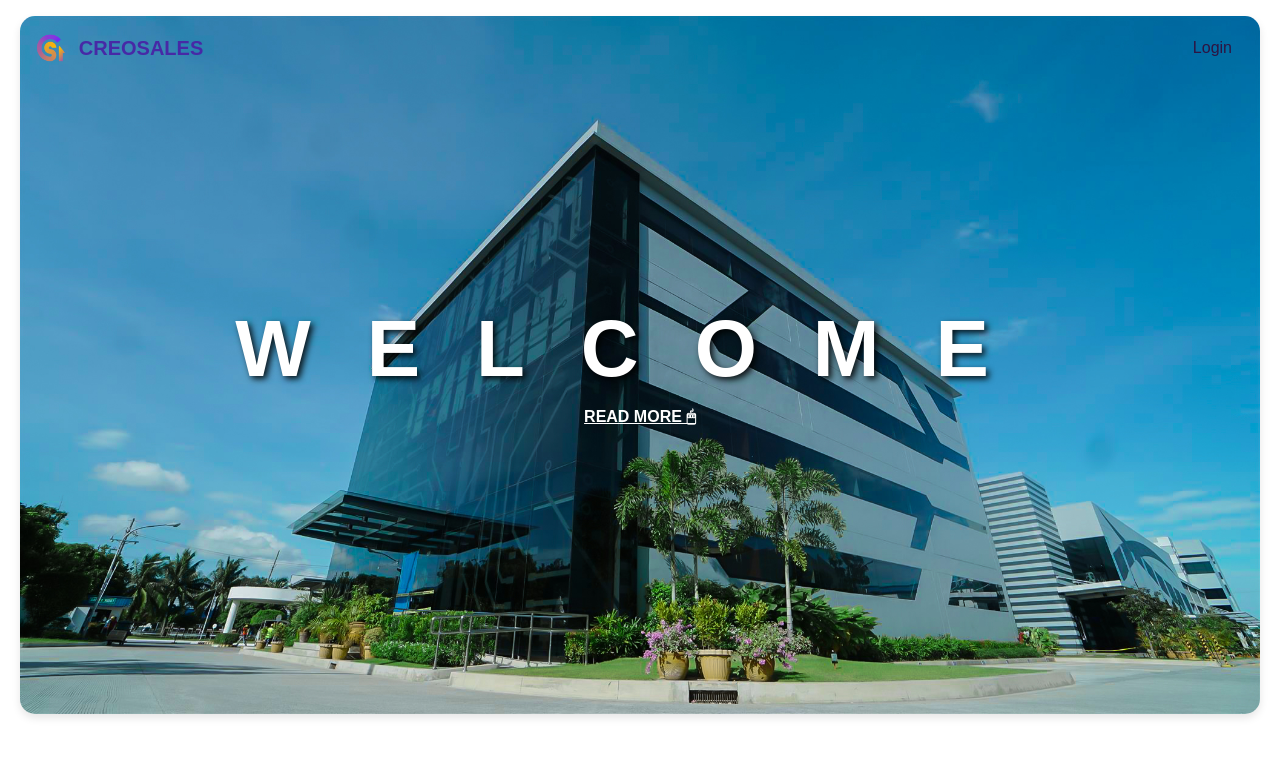
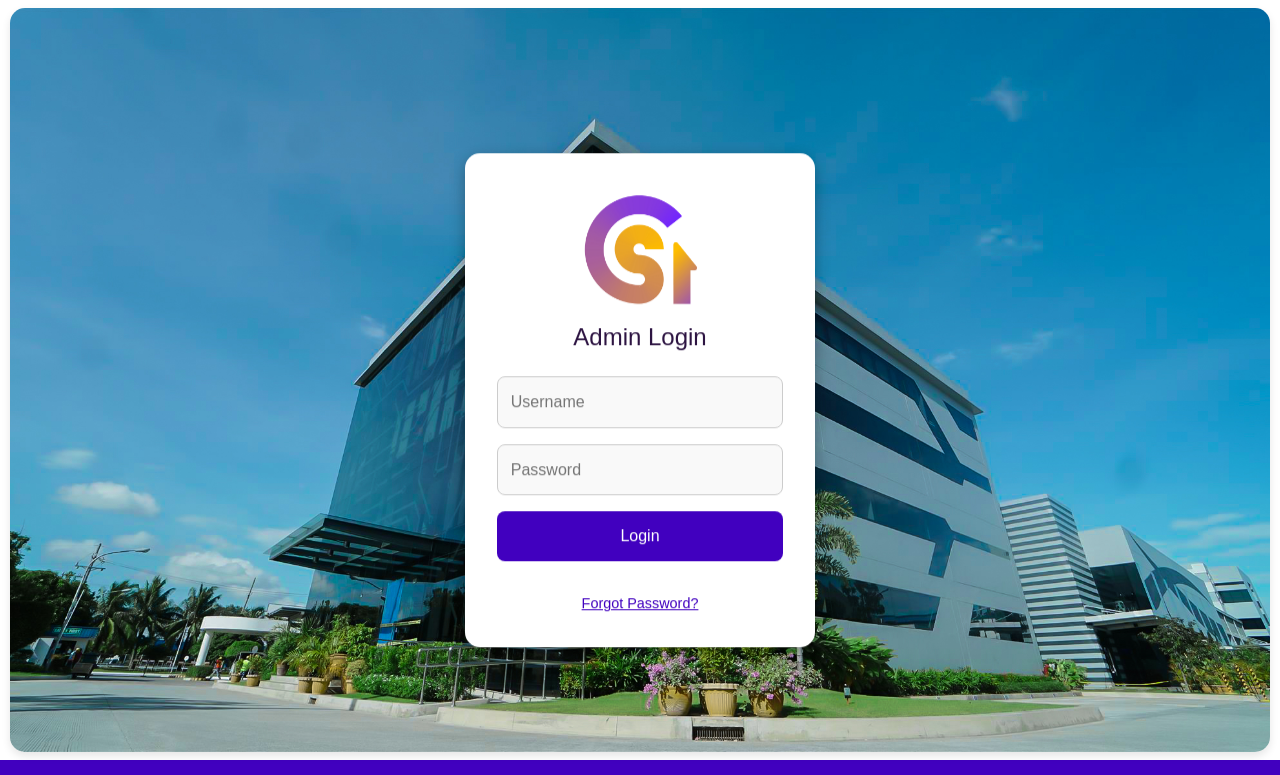
Before and after one commit to parodez/Creosales, a PHP site: page / in a window 1280 px wide. Shown: the top 775 px of the page. Run offline with PHP 8.4, Linux system fonts and the light colour scheme.

Commit message:
refactor: changed the landing page to be admin-focused
The previous landing page was customer-focused resulting in inefficient login process

```diff
--- a/assets/index/index.css
+++ b/css/index.css
@@ -12,7 +12,7 @@ body {
     padding: 0;
     display: flex;
     flex-direction: column;
-    min-height: 100vh;
+    min-height: 50vh;
     overflow-x: hidden;
 }
 
@@ -20,30 +20,9 @@ body {
     flex: 1;
     display: flex;
     flex-direction: column;
-    margin: auto;
+    /* margin: auto; */
     width: 100%;
-    max-width: auto;
-
-}
-
-.header {
-    position: fixed;
-    top: 0;
-    width: 100%;
-    height: 12%;
-    z-index: 1000;
-    padding-top: 10px;
-    padding: 1rem 2rem;
-    display: flex;
-    justify-content: space-between;
-    align-items: center;
-    background: transparent;
-    transition: background 0.3s, backdrop-filter 0.3s;
-}
-
-.header.scrolled {
-    background: rgb(255, 255, 255);
-    backdrop-filter: blur(3px);
+    height: auto;
 }
 
 .logo {
@@ -98,15 +77,19 @@ nav a:hover {
 
 .hero {
     position: relative;
-    width: calc(100% - 20px);
+    width: 100%;
+    height: 93vh;
     margin: 0 auto;
     padding: 0 10px;
     box-sizing: border-box;
-    margin-top: 1rem;
+    margin-top: 1vh;
+    margin-bottom: 1vh;
 }
 
 .hero-container {
     width: 100%;
+    height: 100%;
+    position: relative;
     border-radius: 15px;
     overflow: hidden;
     box-shadow: 0 4px 8px rgba(0, 0, 0, 0.1);
@@ -114,89 +97,11 @@ nav a:hover {
 
 .hero img {
     width: 100%;
-    height: auto;
+    height: 100%;
     display: block;
-    object-fit: fill;
-}
-
-.hero-content {
-    position: absolute;
-    top: 50%;
-    left: 50%;
-    transform: translate(-50%, -50%);
-    text-align: center;
-    color: white;
-    z-index: 2;
-}
-
-.hero h1 {
-    font-size: 5rem;
-    margin-bottom: 0.5rem;
-    font-weight: bold;
-    text-shadow: 3px 3px 6px rgba(0, 0, 0, 0.871);
-    color: #ffffff;
-    letter-spacing: 3.5rem;
-}
-
-.hero .read-more {
-    text-align: center;
-    text-transform: uppercase;
-    color: #ffffff;
-    font-size: 1rem;
-    font-weight: bold;
-    text-decoration: underline;
-    cursor: pointer;
-}
-
-.hero .read-more:hover {
-    color: rgba(255, 255, 255, 0.8);
-}
-
-.about {
-    width: calc(100% - 20px);
-    margin: 0 auto;
-    padding: 4rem 2rem;
-    display: flex;
-    flex-direction: column;
-    align-items: stretch;
-    background: #ffffff;
-}
-
-.about-top {
-    display: flex;
-    flex-direction: row;
-    gap: 2rem;
-    align-items: flex-start;
-}
-
-.about-content {
-    flex: 1;
-    max-width: 50%;
-}
-
-.about-content h2 {
-    font-size: 2rem;
-    margin-bottom: 1rem;
-    color: #2D1442;
-}
-
-.about-content p {
-    line-height: 1.6;
-    margin-bottom: 1rem;
-    color: #2D1442;
-}
-
-.about-image {
-    flex: 1;
-    max-width: 50%;
-    border-radius: 10px;
+    object-fit: cover;
+    object-position: center center;
     overflow: hidden;
-}
-
-.about-image video {
-    width: 100%;
-    height: auto;
-    border-radius: 10px;
 }
 
 .footer {
@@ -205,21 +110,23 @@ nav a:hover {
     padding: 1rem;
     text-align: center;
     width: 100%;
+    height: 5vh;
     flex-shrink: 0;
 }
 
-.login-container, .modal {
-    display: none;
+.login-container {
+    display: flex;
     position: fixed;
     top: 50%;
     left: 50%;
-    transform: translate(-50%, -50%) scale(0);
+    transform: translate(-50%, -50%) scale(1);
+    /* transform: translate(-50%, -50%) scale(0); */
     background: white;
     backdrop-filter: blur(10px);
     padding: 2rem;
     border-radius: 15px;
     z-index: 2000;
-    transition: transform 0.3s ease-out;
+    /* transition: transform 0.3s ease-out; */
     box-shadow: 0 5px 15px rgba(0, 0, 0, 0.3);
     flex-direction: column;
     align-items: center;
@@ -227,11 +134,6 @@ nav a:hover {
     max-width: 400px;
     height: auto;
     overflow: hidden;
-}
-
-.login-container.active, .modal.active {
-    display: flex;
-    transform: translate(-50%, -50%) scale(1);
 }
 
 .login-header {
@@ -285,14 +187,14 @@ nav a:hover {
     color: #2D1442;
 }
 
-.login-container form, .modal form {
+.login-container form{
     display: flex;
     flex-direction: column;
     gap: 1rem;
     width: 100%;
 }
 
-.login-container input, .modal input {
+.login-container input{
     padding: 0.8rem;
     border: 1px solid #cccccc;
     border-radius: 8px;
@@ -303,7 +205,7 @@ nav a:hover {
     transition: border-color 0.3s, background-color 0.3s;
 }
 
-.login-container button, .modal button {
+.login-container button{
     padding: 0.8rem;
     border: none;
     border-radius: 8px;
@@ -311,11 +213,10 @@ nav a:hover {
     color: white;
     font-size: 1rem;
     cursor: pointer;
-    transition: background 0.3s;
     width: 100%;
 }
 
-.login-container button:hover, .modal button:hover {
+.login-container button:hover{
     background: #2D1442;
 }
 
--- a/index.php
+++ b/index.php
@@ -13,10 +13,10 @@ include ('Backend/connection.php');
     <link rel="icon" href="assets/images/CreoSales-logo.png" type="image/png">
     <link rel="stylesheet" href="https://stackpath.bootstrapcdn.com/bootstrap/4.5.2/css/bootstrap.min.css">
     <link rel="stylesheet" href="https://cdnjs.cloudflare.com/ajax/libs/font-awesome/6.0.0-beta3/css/all.min.css">
-    <link rel="stylesheet" href="assets/index/index.css">
+    <link rel="stylesheet" href="css/index.css">
 </head>
 <body>
-    <header class="header">
+    <!-- <header class="header">
         <div class="logo">
             <img src="assets/images/CreoSales-logo.png" alt="Creotec Logo" id="logoImg">
             <div class="logo-text" style="font-weight: bold; color: #4729a6; font-size: 20px;">
@@ -28,30 +28,12 @@ include ('Backend/connection.php');
             </div>
             <a href="#" id="loginButton" class="login-link">Login</a>
         </nav>
-    </header>
+    </header> -->
 
     <div class="content">
         <section class="hero">
             <div class="hero-container">
                 <img src="assets/images/CREOTEC BUILDING.jpg" alt="Creotec Building">
-                <div class="hero-content">
-                    <h1>WELCOME</h1>
-                    <a href="#about" class="read-more">Read more &#x1F5B1;</a>
-                </div>
-            </div>
-        </section>
-
-        <section class="about" id="about">
-            <div class="about-top">
-                <div class="about-content">
-                    <h2>About Us</h2>
-                    <p>CREOTEC Philippines Inc., is a duly-established, wholly-owned Filipino corporation which aims to provide excellent, skills-based solutions and exposure to the electronics manufacturing industry with it being a member of EMS Group of Companies.</p>
-                </div>
-                <div class="about-image">
-                    <video controls autoplay muted>
-                        <source src="assets/images/Creovid.mp4" type="video/mp4">
-                    </video>
-                </div>
             </div>
         </section>
 
@@ -59,7 +41,6 @@ include ('Backend/connection.php');
             <div class="login-header">
                 <img src="assets/images/CreoSales-logo.png" alt="Creotec Logo">
                 <h2>Admin Login</h2>
-                <div class="close-btn" onclick="closeAllModals()">×</div>
             </div>
             <form id="loginForm" method="POST" onsubmit="return validateLogin(event)">
                 <div class="input-wrapper">
@@ -144,6 +125,6 @@ include ('Backend/connection.php');
 
     <script src="https://code.jquery.com/jquery-3.5.1.min.js"></script>
     <script src="https://stackpath.bootstrapcdn.com/bootstrap/4.5.2/js/bootstrap.min.js"></script>
-    <script src="assets/index/index.js"></script>
+    <script src="js/index.js"></script>
 </body>
 </html>
--- a/assets/index/index.js
+++ b/js/index.js
@@ -1,7 +1,3 @@
-document.getElementById('loginButton').addEventListener('click', function() {
-    document.getElementById('loginFormContainer').classList.add('active');
-});
-
 document.getElementById('passwordField').addEventListener('input', function() {
     const togglePassword = document.getElementById('togglePassword');
     if (this.value) {
@@ -68,12 +64,7 @@ document.getElementById('toggleConfirmPassword').addEventListener('click', funct
     }
 });
 
-function closeLoginForm() {
-    document.getElementById('loginFormContainer').classList.remove('active');
-}
-
 function openForgotPasswordModal() {
-    document.getElementById('loginFormContainer').classList.remove('active');
     document.getElementById('dynamicModal').classList.add('active');
 }
 
@@ -83,7 +74,6 @@ function closeDynamicModal() {
 
 function closeAllModals() {
     document.querySelectorAll('.modal').forEach(modal => modal.classList.remove('active'));
-    document.getElementById('loginFormContainer').classList.remove('active');
     resetForms();
     clearSession();
 }
@@ -106,7 +96,6 @@ function backToDynamicModal() {
 
 function backToLogin() {
     document.getElementById('dynamicModal').classList.remove('active');
-    document.getElementById('loginFormContainer').classList.add('active');
 }
 
 function resetForms() {
```
